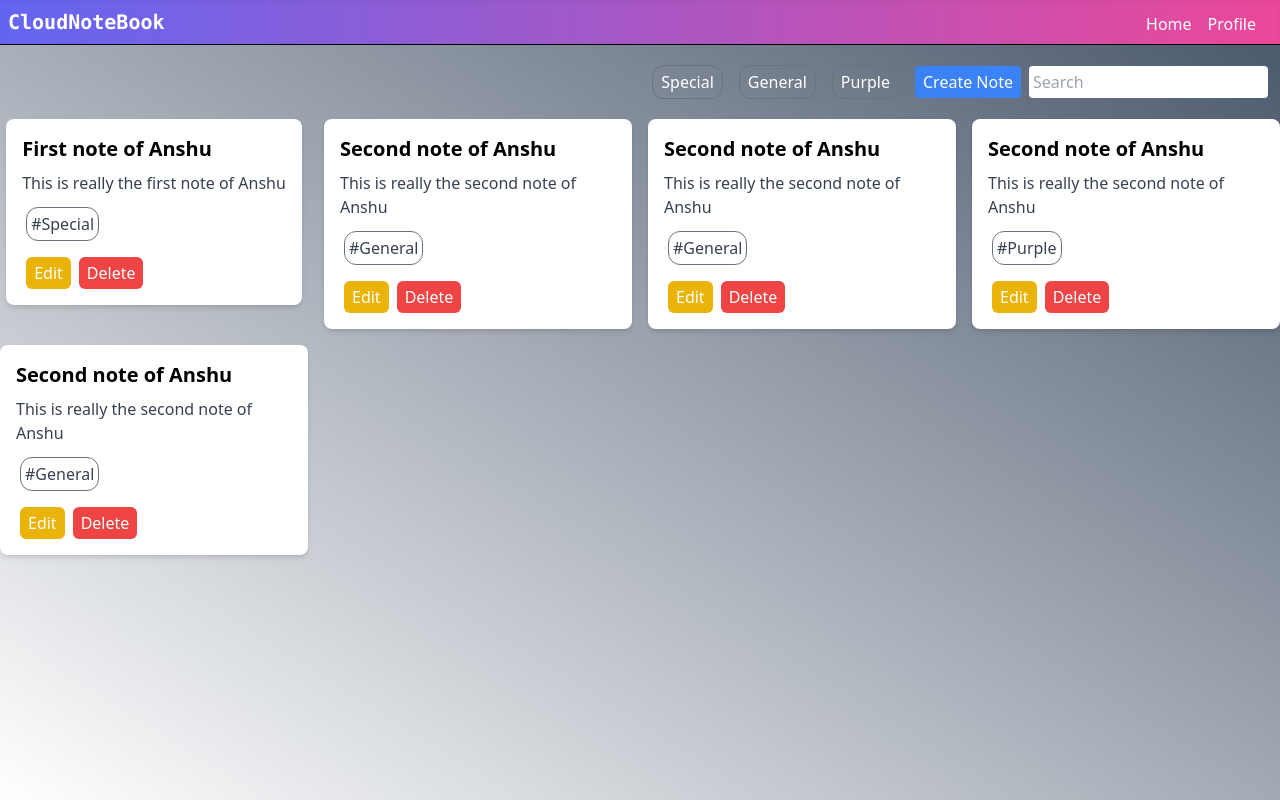
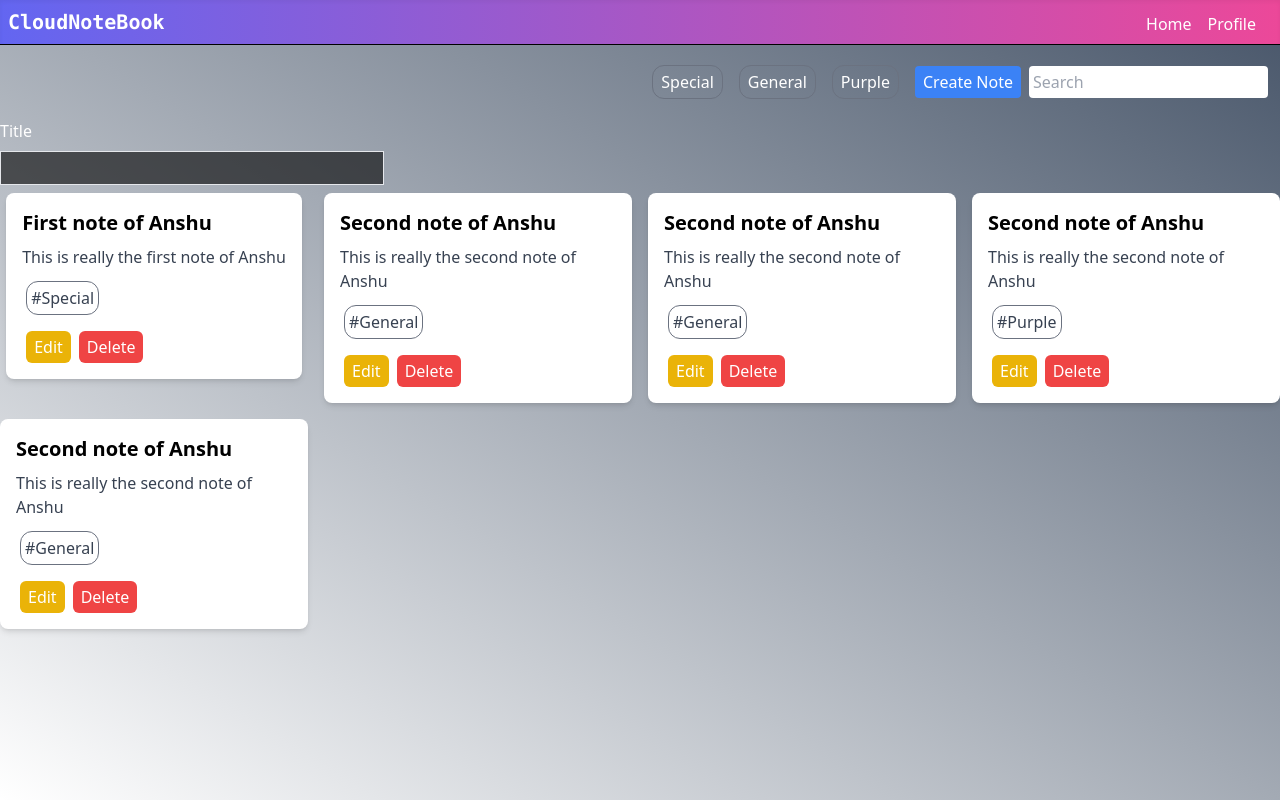
Before and after one commit to i-m-anshu-patel/cloudNotebook-frontend, a React (Create React App) app: page /home in a window 1280 px wide. Built offline with nearby package versions, Linux system fonts and the light colour scheme.

Commit message:
Code optimization

```diff
--- a/src/Components/Home.js
+++ b/src/Components/Home.js
@@ -1,6 +1,7 @@
 import React, { useEffect, useState } from 'react'
 import NoteCard from './NoteCard'
 import sample from '../utils/sample'
+import NoteForm from './NoteForm';
 
 const Home = () => {
   const records = sample.notes;
@@ -35,6 +36,7 @@ const Home = () => {
           <input type='text' className='rounded py-1 px-1' placeholder='Search' />
         </div>
       </div>
+      <NoteForm />
       <div className='grid grid-cols-4 gap-4'>
         {notes && notes.map((record) =>
           (<NoteCard key={record._id} note={record} />)
--- a/src/components/CreateNote.js
+++ /dev/null
@@ -1,11 +0,0 @@
-import React from 'react'
-
-const CreateNote = () => {
-  return (
-    <div>
-
-    </div>
-  )
-}
-
-export default CreateNote
--- a/src/components/EditNote.js
+++ /dev/null
@@ -1,11 +0,0 @@
-import React from 'react'
-
-const EditNote = () => {
-  return (
-    <div>
-
-    </div>
-  )
-}
-
-export default EditNote
--- a/src/components/NoteForm.js
+++ b/src/components/NoteForm.js
@@ -2,8 +2,12 @@ import React from 'react'
 
 const NoteForm = () => {
   return (
-    <div>
+    <div className='max-w-sm'>
+      <form>
+        <label htmlFor='title'>Title</label>
+        <input type='text' id='title' name='title' className='border w-full bg-black bg-opacity-60 p-1 my-2' />
 
+      </form>
     </div>
   )
 }
```
